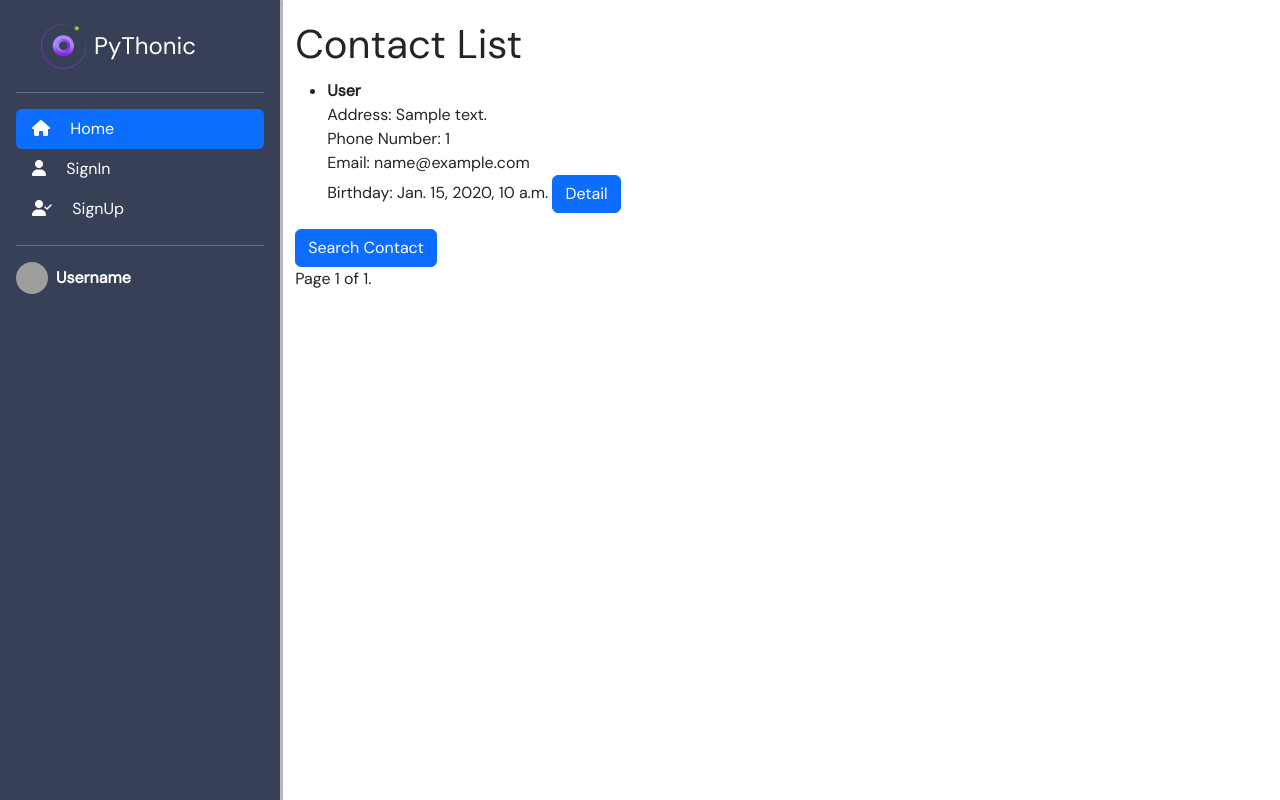
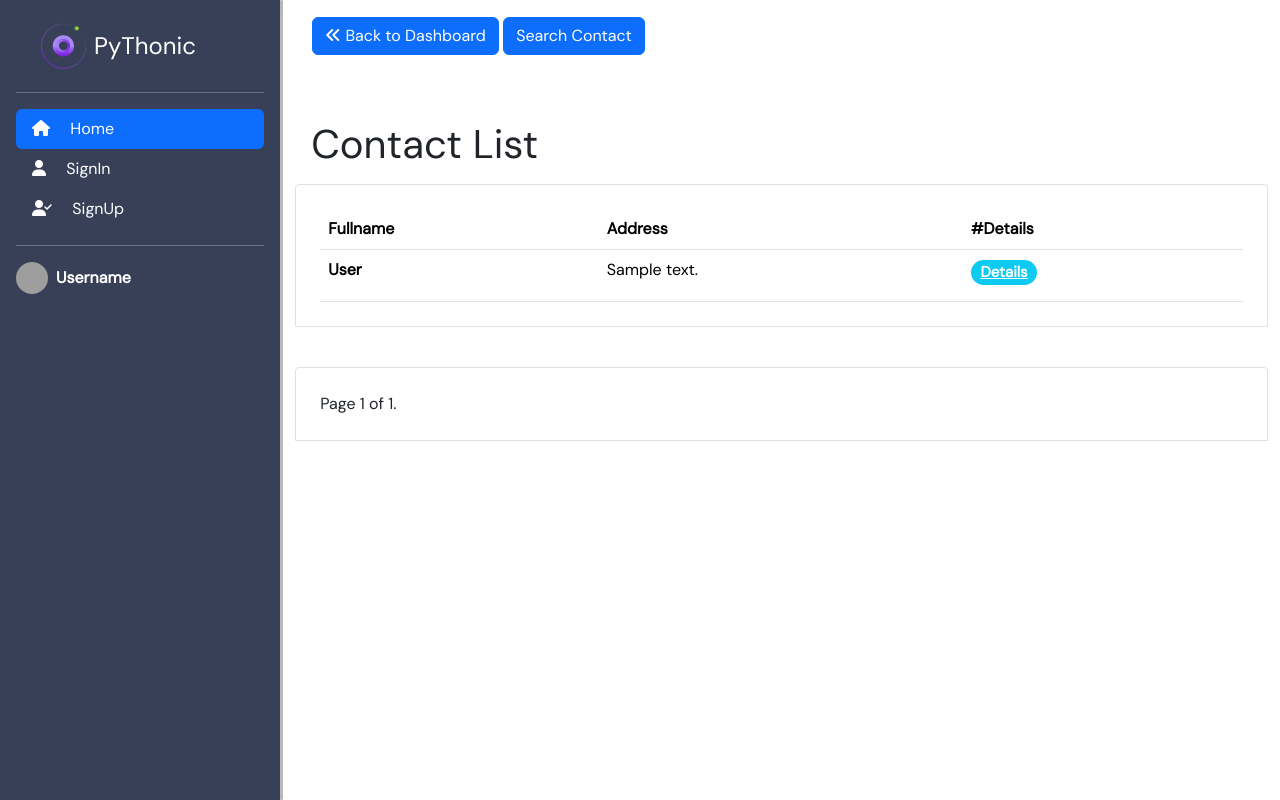
Before and after one commit to lumi-ua/goit-project2-django-assistant, a Django app: template personal_assistant/app_contacts/templates/app_contacts/all_contacts.html in a window 1280 px wide. Run offline with Django 3.2, Linux system fonts and the light colour scheme; the template is opened without the code that fills it: most values are stand-ins (such as "Sample title", 1, 10 or a date in 2020); grey boxes are pictures that could not be loaded.

Commit message:
Implementation frontend styles app_contacts: all_contacts.html, dashboard.html, edit_contact.html

```diff
--- a/personal_assistant/app_contacts/templates/app_contacts/all_contacts.html
+++ b/personal_assistant/app_contacts/templates/app_contacts/all_contacts.html
@@ -2,25 +2,50 @@
 
 {% block content %}
 
-<h1>Contact List</h1>
+<nav class="mb-5 border-b-4">
+    <div class="card" style="border-color: white;">
+		<div class="card-body">
+        <a href="{% url 'app_contacts:dashboard' %}" class="btn btn-primary">
+            <i class="fa fa-angle-double-left" aria-hidden="true"></i> Back to Dashboard</a>
+        <a href="{% url 'app_contacts:search_contacts' %}" class="btn btn-primary">Search Contact</a>
+		</div>
+	</div>
+</nav>
+
 
 {% if contacts %}
-    <ul>
-        {% for contact in contacts %}
-            <li>
-                <strong>{{ contact.fullname }}</strong><br>
-                Address: {{ contact.address }}<br>
-                Phone Number: {{ contact.phone_number }}<br>
-                Email: {{ contact.email }}<br>
-                Birthday: {{ contact.birthday }}
-                <a href="{% url 'app_contacts:detail' pk=contact.pk %}" class="btn btn-primary">Detail</a>
-            </li>
-        {% endfor %}
-    </ul>
+    <h1 style="padding-left: 1rem;">Contact List</h1>
 
-    <a href="{% url 'app_contacts:search_contacts' %}" class="btn btn-primary">Search Contact</a>
+    <div class="bd-example">
+        <table class="table">
+            <thead>
+            <tr>
+                <th scope="col">Fullname</th>
+                <th scope="col">Address</th>
+                <th scope="col">#Details</th>
+            </tr>
+            </thead>
+            <tbody>
+                {% for contact in contacts %}
+                    <tr>
+                        <th scope="row">{{ contact.fullname }}</th>
+                        <td>{{ contact.address }}</td>
+                        <td>
 
-    <div class="pagination">
+                            <h5><a class="badge rounded-pill text-bg-info"
+                                href="{% url 'app_contacts:detail' pk=contact.pk %}"
+                                style="color: white !important;">Details</a>
+                            </h5>
+
+                        </td>
+                    </tr>
+                {% endfor %}
+            </tbody>
+        </table>
+    </div>
+    <br>
+
+    <div class="bd-example">
         <span class="step-links">
             {% if contacts.has_previous %}
                 <a href="?page=1">&laquo; first</a>
@@ -38,9 +63,8 @@
         </span>
     </div>
 {% else %}
+    <h1>Contact List</h1>
     <p>No contacts available.</p>
 {% endif %}
 
-</body>
-</html>
 {% endblock content %}
--- a/personal_assistant/app_contacts/templates/app_contacts/detail.html
+++ b/personal_assistant/app_contacts/templates/app_contacts/detail.html
@@ -3,7 +3,7 @@
 {% block content %}
 
 
-<div class="card"  style="border-color: white;">
+<div class="card" style="border-color: white;">
     <div class="card-body">
         <a href="{% url 'app_contacts:all_contacts' %}" class="btn btn-primary">
             <i class="fa fa-angle-double-left" aria-hidden="true"></i> Back to Contact list</a>
```
Also changed, not shown: personal_assistant/app_contacts/templates/app_contacts/dashboard.html (+14 -3 lines), personal_assistant/app_contacts/templates/app_contacts/edit_contact.html (+40 -15 lines).
